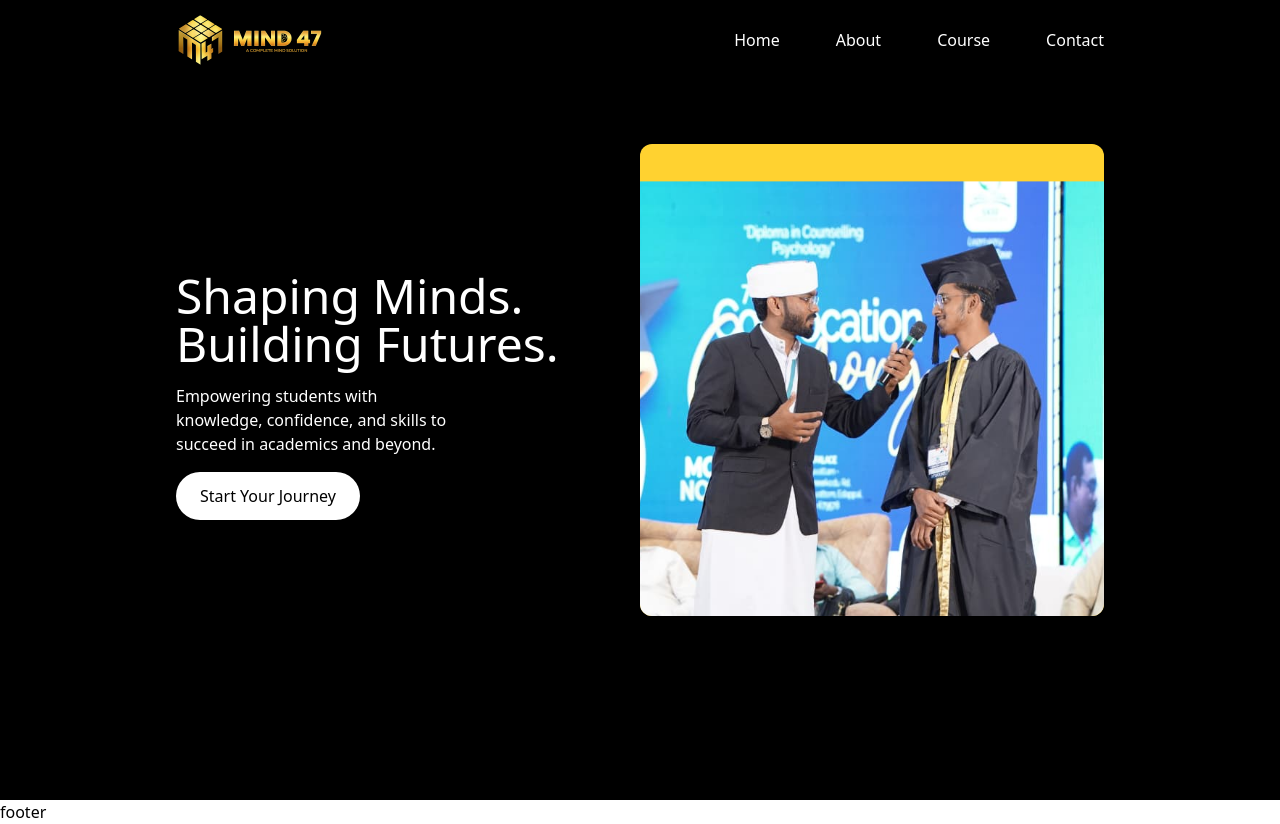
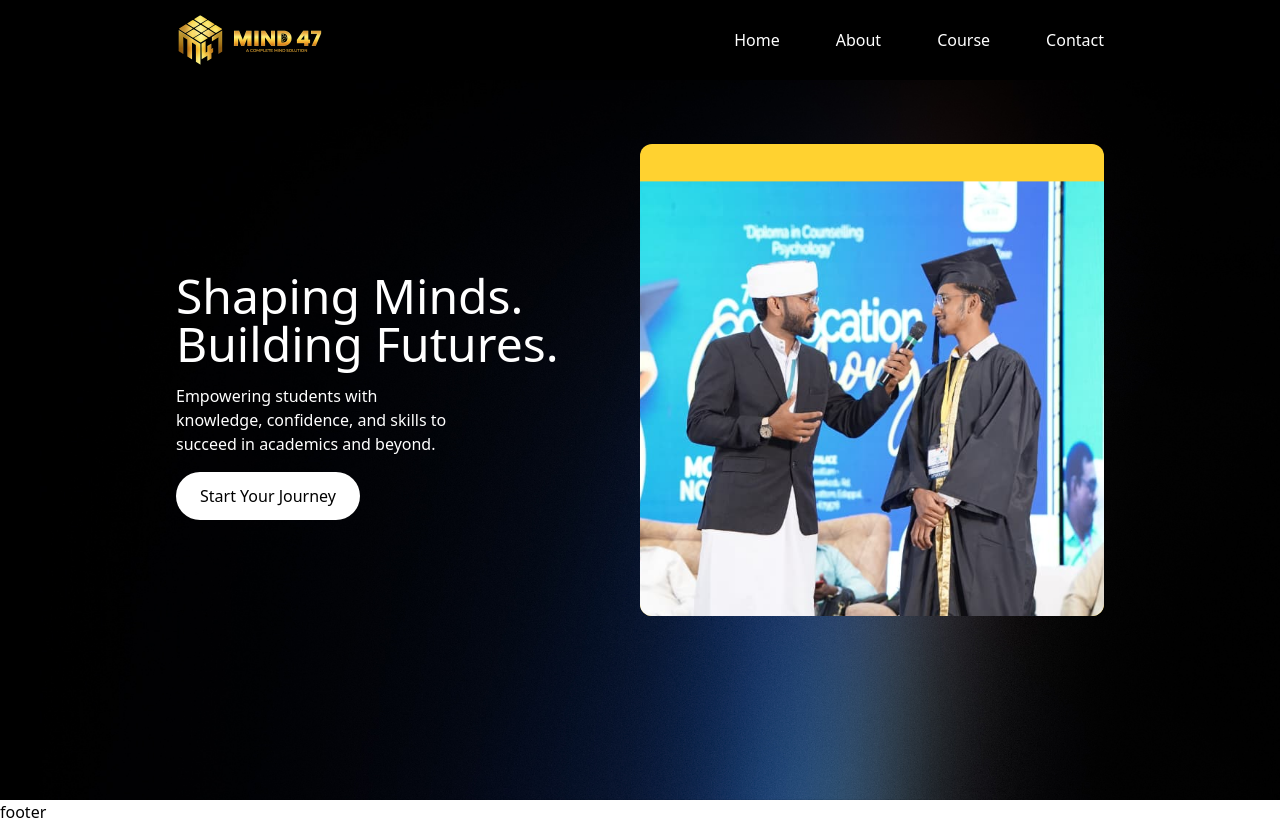
Before and after one commit to noufalkdlr/mind47academy, a Next.js app: page / in a window 1280 px wide. Built offline with nearby package versions, Linux system fonts and the light colour scheme.

Commit message:
add background

```diff
--- a/src/app/layout.tsx
+++ b/src/app/layout.tsx
@@ -1,5 +1,5 @@
 import type { Metadata } from "next";
-import { Geist, Geist_Mono } from "next/font/google";
+import { Geist, Geist_Mono, Inter } from "next/font/google";
 import "./globals.css";
 import Header from "@/components/layout/header";
 import Footer from "@/components/layout/footer";
--- a/src/app/page.tsx
+++ b/src/app/page.tsx
@@ -5,7 +5,9 @@ import Image from "next/image";
 export default function Home() {
   return (
     <main>
-      <div className="bg-black h-dvh px-4 lg:px-44 ">
+      <div className="bg-black h-dvh px-4 lg:px-44 bg-[url('/images/hero-bg.jpg')] bg-cover bg-center bg-no-repeat"
+
+      >
         <div className="flex flex-col-reverse justify-end lg:flex-row lg:items-center lg:pt-36 lg:justify-between  pt-26  text-white ">
           <div className="pt-8  flex flex-col gap-4">
             <h1 className="text-5xl  lg:w-96 ">Shaping Minds. Building Futures.</h1>
@@ -23,7 +25,7 @@ export default function Home() {
               alt="home-image"
               width={900}
               height={200}
-              className="transition-transform scale-120 lg:scale-200 translate-y-4 lg:translate-y-48 lg:-translate-x-14 duration-500 ease-in-out group-hover:scale-130 lg:group-hover:scale-220"
+              className="transition-transform scale-120 lg:scale-200 translate-y-4 lg:translate-y-48 lg:-translate-x-14 duration-500 ease-in-out group-hover:scale-130 lg:group-hover:scale-210"
             />
           </div>
         </div>
```
Also changed, not shown: public/images/hero-bg.jpg (added).
